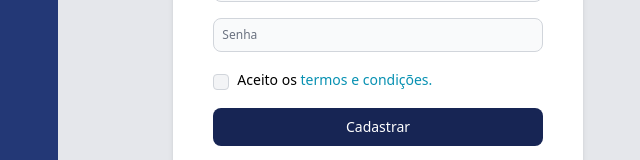
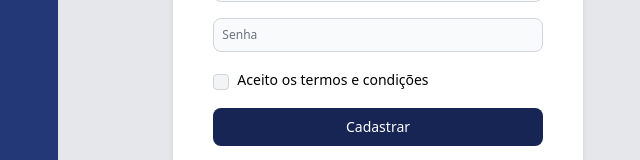
Before and after one commit to luizrfurt/main-client, a Next.js app: page /register in a window 1280 px wide. Shown: the part 412-572 px from the top of the page, without its empty margins (582-1222 px from the left). Built offline with nearby package versions, Linux system fonts and the light colour scheme; no server answers.

Commit message:
Implementação do componente - Criado e implementado componente LinkComponent

```diff
--- /dev/null
+++ b/src/components/LinkComponent.tsx
@@ -0,0 +1,25 @@
+import React from "react";
+import Link from "next/link";
+import { palleteColors } from "./PaletteColorComponent";
+
+interface Props {
+  color: keyof typeof palleteColors;
+  onClick?: (event: React.MouseEvent<HTMLAnchorElement, MouseEvent>) => void;
+  href: string;
+  children?: React.ReactNode;
+}
+
+export const LinkComponent: React.FC<Props> = ({
+  color,
+  onClick,
+  href,
+  children,
+}) => {
+    const style = palleteColors[color];
+
+  return (
+    <div>
+      <Link className={style} href={href} onClick={onClick}>{children}</Link>
+    </div>
+  );
+};
--- a/src/pages/index.tsx
+++ b/src/pages/index.tsx
@@ -1,8 +1,8 @@
 import React, { useState } from "react";
-import Link from "next/link";
 import { useRouter } from "next/router";
 import { ButtonComponent } from "@/components/ButtonComponent";
 import { InputComponent } from "@/components/InputComponent";
+import { LinkComponent } from "@/components/LinkComponent";
 import { Toast } from "flowbite-react";
 import { HiX, HiCheck } from "react-icons/hi";
 import { login } from "../services/AuthServices";
@@ -96,15 +96,18 @@ export default function Index() {
             >
               Entrar
             </ButtonComponent>
-            <Link href="#" passHref legacyBehavior>
-              <a className={styles.forgotPassword}>Esqueci minha senha</a>
-            </Link>
+
+            <LinkComponent href="" color="uprimary">
+              Esqueci minha senha
+            </LinkComponent>
+
             <hr className={styles.divider} />
-            <Link href="/register" passHref>
+
+            <LinkComponent href="/register" color="unone">
               <ButtonComponent color="bsecondary" size="sm">
                 Cadastrar-se
               </ButtonComponent>
-            </Link>
+            </LinkComponent>
           </form>
           <footer className={styles.footer}>
             <p>&copy; 2024 Prime. Todos os direitos reservados.</p>
@@ -125,7 +128,6 @@ const styles = {
   form: "flex max-w-md flex-col gap-4",
   avatarContainer: "flex justify-center mb-4",
   avatar: "w-24 h-24 rounded-full",
-  forgotPassword: "text-blue-500 underline",
   divider: "my-4 border-b border-gray-300",
   footer: "mt-4 text-center text-gray-500",
   toastContainer: "fixed top-4 right-4 z-50",
--- a/src/pages/register/index.tsx
+++ b/src/pages/register/index.tsx
@@ -1,12 +1,12 @@
 import React, { useState, useEffect } from "react";
-import Link from "next/link";
 import router from "next/router";
 import { Checkbox, Modal, Toast } from "flowbite-react";
 import { LabelComponent } from "@/components/LabelComponent";
 import { ButtonComponent } from "@/components/ButtonComponent";
-import { termsConditions } from "../../services/TermsConditionsServices";
 import { InputComponent } from "@/components/InputComponent";
+import { LinkComponent } from "@/components/LinkComponent";
 import { login, register } from "@/services/AuthServices";
+import { termsConditions } from "@/services/TermsConditionsServices";
 import { HiCheck, HiX } from "react-icons/hi";
 
 export default function Register() {
@@ -149,16 +149,16 @@ export default function Register() {
               <div className="ml-2">
                 <LabelComponent htmlFor="agree" color="lprimary">
                   Aceito os&nbsp;
-                  <Link
+                  <LinkComponent
                     href=""
+                    color="uprimary"
                     onClick={(e) => {
                       e.preventDefault();
                       setOpenTerms(true);
                     }}
-                    className={styles.termsLink}
                   >
-                    termos e condições.
-                  </Link>
+                    termos e condições
+                  </LinkComponent>
                 </LabelComponent>
               </div>
             </div>
```
